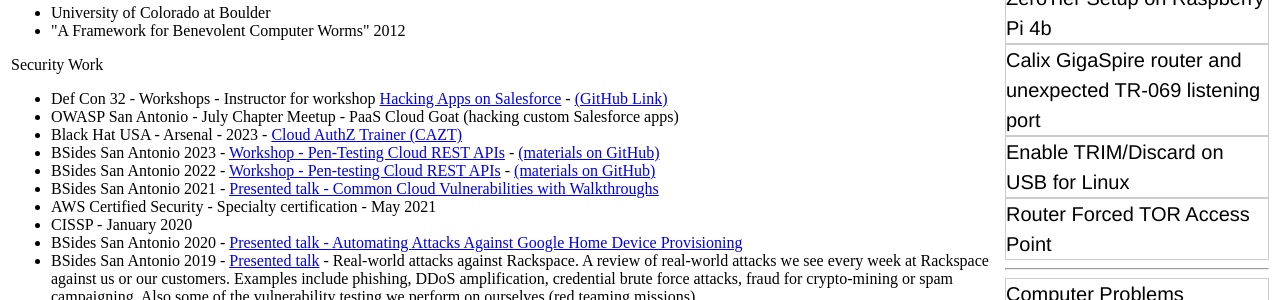
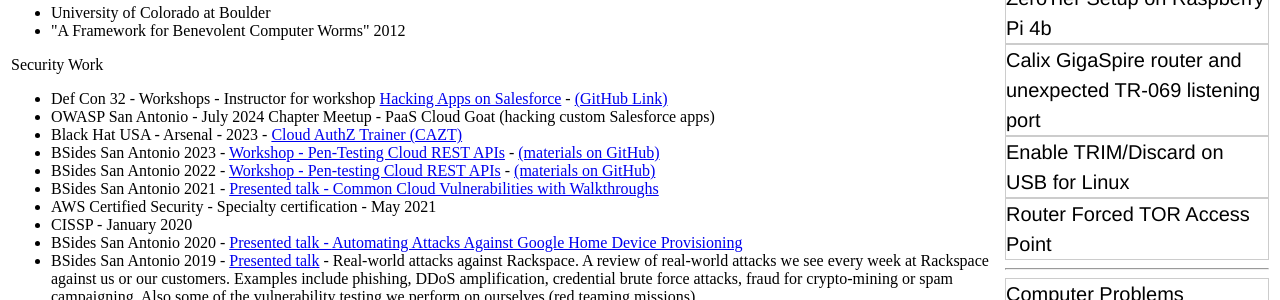
Before and after one commit to rbeede/rbeede.github.io, a Jekyll site: the page built from _posts/2020-08-26-bio.html, in a window 1280 px wide. Shown: the part 192-492 px from the top of the page. Built offline with Jekyll 4.4.1, drawn with Linux system fonts in a browser that asks for light colours.

Commit message:
Update 2020-08-26-bio.html

```diff
--- a/_posts/2020-08-26-bio.html
+++ b/_posts/2020-08-26-bio.html
@@ -21,7 +21,7 @@
 
 <ul>
 <li>Def Con 32 - Workshops - Instructor for workshop <a href="https://defcon.org/html/defcon-32/dc-32-workshops.html#54228">Hacking Apps on Salesforce</a> - <a href="https://github.com/Coalfire-Research/paas-cloud-goat">(GitHub Link)</a></li>
-<li>OWASP San Antonio - July Chapter Meetup - PaaS Cloud Goat (hacking custom Salesforce apps)</li>
+<li>OWASP San Antonio - July 2024 Chapter Meetup - PaaS Cloud Goat (hacking custom Salesforce apps)</li>
 <li>Black Hat USA - Arsenal - 2023 - <a href="https://www.blackhat.com/us-23/arsenal/schedule/presenters.html#rodney-beede-45501">Cloud AuthZ Trainer (CAZT)</a></li>
 <li>BSides San Antonio 2023 - <a href="https://www.bsidessatx.com/events-2023.html">Workshop - Pen-Testing Cloud REST APIs</a> - <a href="https://github.com/rbeede/BSidesSATX2023">(materials on GitHub)</a></li>
 <li>BSides San Antonio 2022 - <a href="https://www.bsidessatx.com/events-schedule-2022.html">Workshop - Pen-testing Cloud REST APIs</a> - <a href="https://github.com/rbeede/BSidesSATX2022">(materials on GitHub)</a></li>
```
